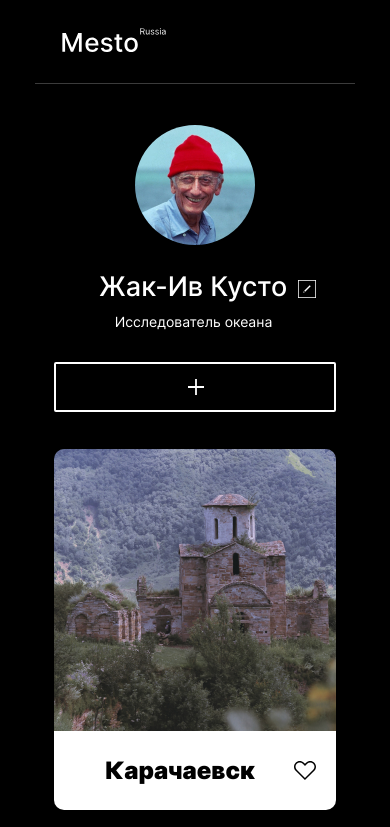
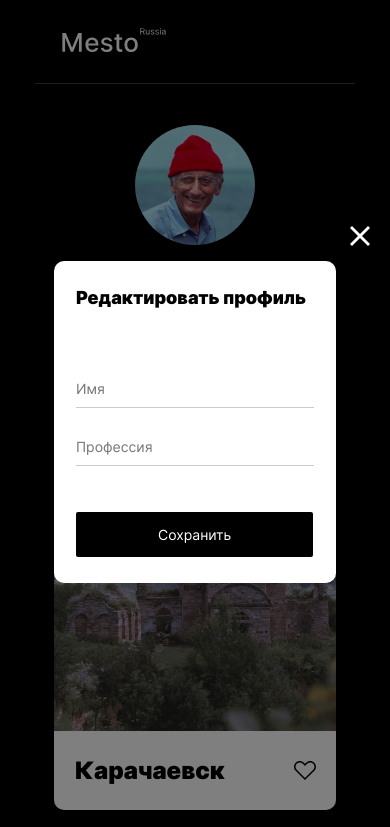
Before and after one commit to alicerossiinthecodeworld/mesto-project, a plain HTML site: page index.html in a window 390 px wide. Shown: the top 827 px of the page. Drawn offline with Linux system fonts and the light colour scheme; files whose address does not match are found by name.

Commit message:
final review

```diff
--- a/blocks/cards/__text-zone/cards__text-zone.css
+++ b/blocks/cards/__text-zone/cards__text-zone.css
@@ -10,9 +10,3 @@
   border-bottom-left-radius: 10px;
   border-bottom-right-radius: 10px;
 }
-
-@media screen and (max-width: 700px) {
-  .cards__text-zone {
-    text-align: center;
-  }
-}
--- a/blocks/cards/__text/cards__text.css
+++ b/blocks/cards/__text/cards__text.css
@@ -15,3 +15,10 @@
   max-width: 210px;
   width: calc(100% - 21px);
 }
+
+@media screen and (max-width: 700px) {
+  .cards__text-zone {
+    margin: 0;
+    padding: 0;
+  }
+}
--- a/blocks/pop-up/__close/pop-up__close.css
+++ b/blocks/pop-up/__close/pop-up__close.css
@@ -1,4 +1,4 @@
-.pop-up__close{
+.pop-up__close {
   min-width: 32px;
   min-height: 32px;
   position: absolute;
@@ -6,10 +6,11 @@
   right: -40px;
   background-image: url("../../../images/close.svg");
   background-repeat: no-repeat;
+  background-position: center;
+  background-color: transparent;
   background-size: contain;
-  background-color: transparent;
-  background-repeat: no-repeat;
   border: 0;
+  z-index: 2;
 }
 
 .pop-up__close:hover {
@@ -22,6 +23,6 @@
     min-width: 20px;
     min-height: 20px;
     top: -35px;
-    right: 0px;
+    right: 20px;
   }
 }
--- /dev/null
+++ b/blocks/pop-up/__container/pop-up__container.css
@@ -0,0 +1,15 @@
+.pop-up__container {
+  display: flex;
+  flex-direction: column;
+  position: relative;
+  box-sizing: border-box;
+  max-width: 430px;
+  width: 100%;
+  margin: 0 auto;
+}
+
+@media (max-width: 700px) {
+  .popup__container {
+    max-width: 282px;
+  }
+}
--- a/blocks/pop-up/__form/pop-up__form.css
+++ b/blocks/pop-up/__form/pop-up__form.css
@@ -1,6 +1,5 @@
 .pop-up__form {
   display: flex;
-  position: relative;
   flex-direction: column;
   justify-content: space-evenly;
   min-width: 430px;
@@ -21,5 +20,5 @@
     min-width: auto;
     margin: 0 auto;
     min-height: 322px;
-    }
+  }
 }
--- a/blocks/pop-up/__submit/pop-up__submit.css
+++ b/blocks/pop-up/__submit/pop-up__submit.css
@@ -1,6 +1,6 @@
 .pop-up__submit {
-  margin: 0 auto 35px;
-  padding: 14px 134px 18px 135px;
+  margin: 35px auto 37px;
+  padding: 14px 135px 15px 130px;
   background-color: black;
   border-radius: 2px;
   border: 0;
@@ -18,7 +18,7 @@
 
 @media screen and (max-width: 700px) {
   .pop-up__submit {
-    margin-left: 20px;
+    margin-left: 22px;
     padding: 14px 82px 14px;
     font-size: 14px;
     line-height: 17px;
--- a/index.html
+++ b/index.html
@@ -1,11 +1,13 @@
 <!DOCTYPE html>
 <html lang="ru">
+
 <head>
   <meta charset="UTF-8">
   <meta name="viewport" content="width=device-width, initial-scale=1.0 maximum-scale=1.0">
   <link rel="stylesheet" href="./pages/index.css">
   <title>Место</title>
 </head>
+
 <body class="page">
   <header class="header">
     <img class="header__logo" src="./images/Vector.svg" alt="логотип Место">
@@ -70,13 +72,15 @@
   <footer class="footer">
     <p class="footer__copyright">© 2020 Mesto Russia</p>
   </footer>
-  <form class="pop-up">
-    <div class="pop-up__form">
-      <h2 class="pop-up__title">Редактировать профиль</h2>
-      <input type="text" placeholder='Имя' name = 'name' class="pop-up__input">
-      <input type="text" placeholder='Профессия' name = 'profession'  class="pop-up__input">
-      <button class="pop-up__submit" type="submit">Сохранить</button>
+  <div class="pop-up pop-up_opened">
+    <div class="pop-up__container">
       <button class="pop-up__close" type="button"></button>
+      <form name="profile_edit-form" class="pop-up__form">
+        <h2 class="pop-up__title">Редактировать профиль</h2>
+        <input type="text" placeholder='Имя' name='name' class="pop-up__input">
+        <input type="text" placeholder='Профессия' name='profession' class="pop-up__input">
+        <button class="pop-up__submit" type="submit">Сохранить</button>
+      </form>
     </div>
-  </form>
+  </div>
 </body>
--- a/pages/index.css
+++ b/pages/index.css
@@ -23,6 +23,7 @@
 @import url("../blocks/footer/__copyright/footer__copyright.css");
 @import url("../blocks/pop-up/pop-up.css");
 @import url("../blocks/pop-up/_opened/pop-up_opened.css");
+@import url("../blocks/pop-up/__container/pop-up__container.css");
 @import url("../blocks/pop-up/__form/pop-up__form.css");
 @import url("../blocks/pop-up/__title/pop-up__title.css");
 @import url("../blocks/pop-up/__input/pop-up__input.css");
```
